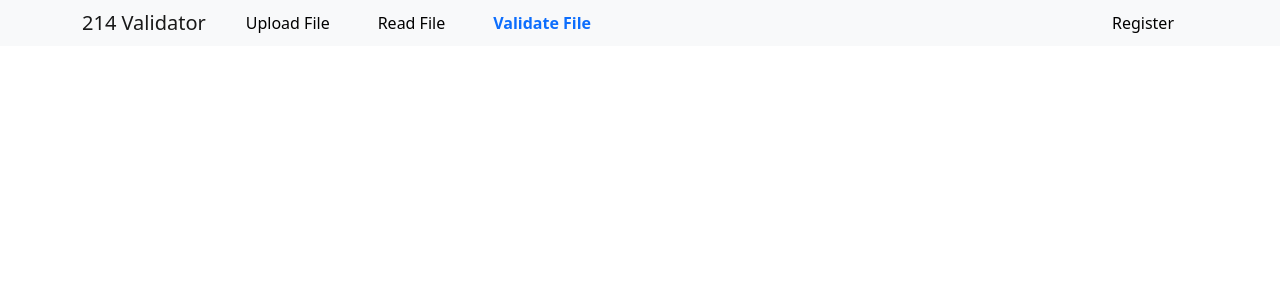
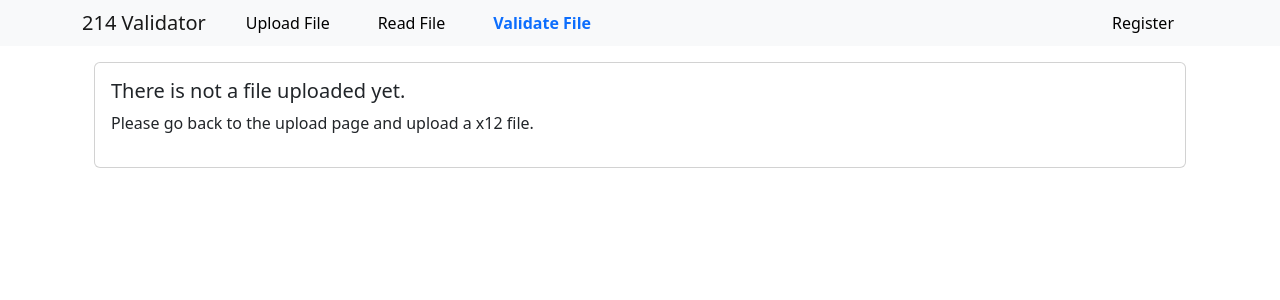
Before and after one commit to JamesMcGahn/validator44214, a React (Create React App) app in the folder frontend/: page /validate in a window 1280 px wide. Shown: the top 300 px of the page. Built offline with nearby package versions, Linux system fonts and the light colour scheme.

Commit message:
update read and validate page
-update read and validate pgs to display card when no file has been uploaded instead of redirecting

```diff
--- a/frontend/src/pages/Read.jsx
+++ b/frontend/src/pages/Read.jsx
@@ -21,10 +21,6 @@ function Read() {
   );
 
   useEffect(() => {
-    if (!ediPayload) {
-      navigate('/');
-    }
-
     if (isLoading) {
       return <Spinner />;
     }
@@ -46,6 +42,15 @@ function Read() {
 
   return (
     <Container>
+      {!ediPayload && (
+        <Card>
+          <Card.Body>
+            <Card.Title>There is not a file uploaded yet.</Card.Title>
+            <p>Please go back to the upload page and upload a x12 file.</p>
+          </Card.Body>
+        </Card>
+      )}
+
       {ediPayload && ediPayload?.Result.Status === 'success' && (
         <>
           <EdiForm ediPayload={ediPayload} />
@@ -67,9 +72,9 @@ function Read() {
           })}
         </Alert>
       )}
-      <Card>
-        <Container>
-          {ediPayload && (
+      {ediPayload && (
+        <Card>
+          <Container>
             <AceEditor
               mode="javascript"
               theme="monokai"
@@ -80,9 +85,9 @@ function Read() {
               showGutter={true}
               highlightActiveLine={true}
             />
-          )}
-        </Container>
-      </Card>
+          </Container>
+        </Card>
+      )}
     </Container>
   );
 }
--- a/frontend/src/pages/Validate.jsx
+++ b/frontend/src/pages/Validate.jsx
@@ -3,9 +3,12 @@ import Alert from 'react-bootstrap/Alert';
 import { useSelector } from 'react-redux';
 import Spinner from '../components/ui/Spinner';
 import { Container } from 'react-bootstrap/';
+import { Card } from 'react-bootstrap';
 
 function Validate() {
-  const { isLoading, validatePayload } = useSelector((state) => state.edi);
+  const { isLoading, validatePayload, ediPayload } = useSelector(
+    (state) => state.edi,
+  );
 
   if (isLoading) {
     return <Spinner />;
@@ -13,6 +16,21 @@ function Validate() {
 
   return (
     <Container>
+      {!validatePayload && (
+        <Card>
+          <Card.Body>
+            <Card.Title>
+              There is not a file {!ediPayload ? 'uploaded' : 'validated'} yet.
+            </Card.Title>
+            <p>
+              Please go back to the
+              {!ediPayload
+                ? ' upload page and upload a x12 file.'
+                : ' read page and validate a file.'}
+            </p>
+          </Card.Body>
+        </Card>
+      )}
       {validatePayload && validatePayload?.Status === 'success' && (
         <Alert variant="success">
           <Alert.Heading>The file was successfully validated.</Alert.Heading>
```
